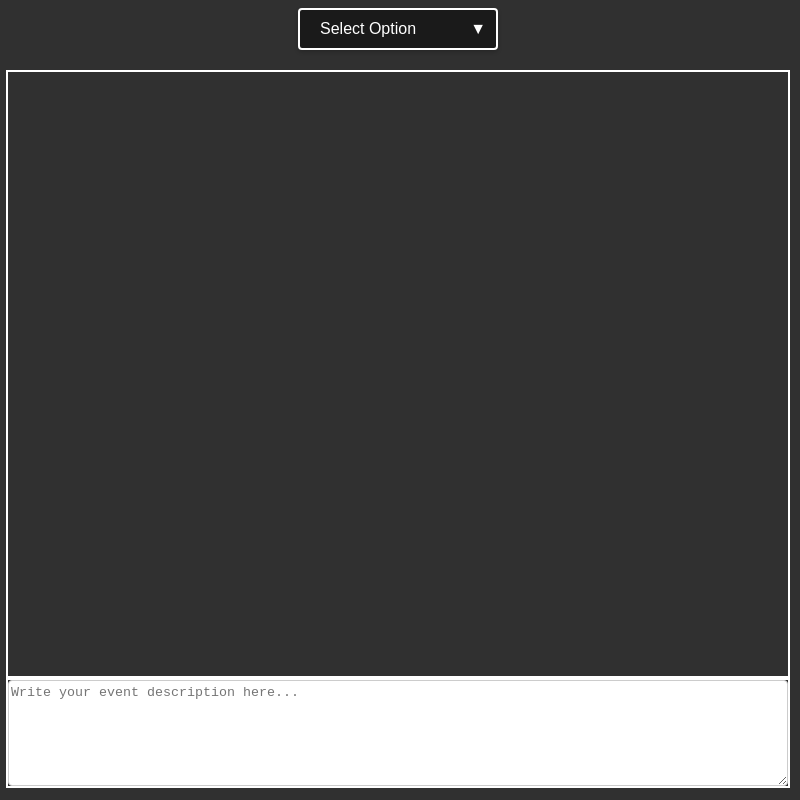
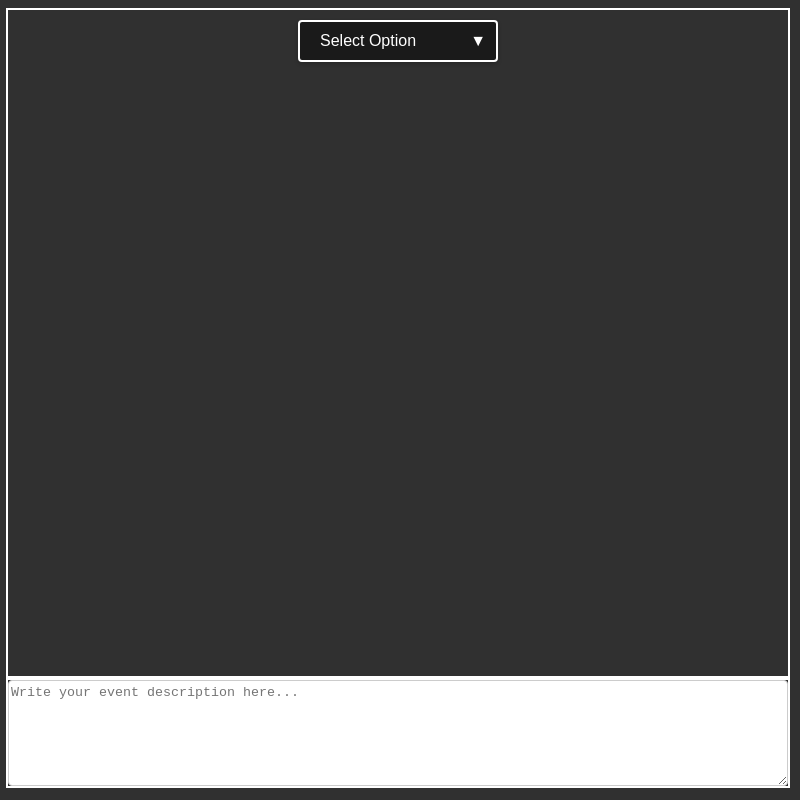
Before and after one commit to atomicgamedeveloper/CalendarMe-UI, an Electron app: page index.html in a window 800 px wide. Drawn offline with Linux system fonts and the light colour scheme; no server answers.

Commit message:
Moved dropdown menu into chat window

```diff
--- a/index.html
+++ b/index.html
@@ -15,13 +15,13 @@
 
 <body>
     <div id="flex-container">
-        <div id="calendar-select">
-            <div class="dropdown">
-                <button id="dropdownBtn" class="dropdown-button">Select Option</button>
-                <div id="dropdownContent" class="dropdown-content"></div>
+        <div id="chat-history">
+            <div id="calendar-select">
+                <div class="dropdown">
+                    <button id="dropdownBtn" class="dropdown-button">Select Option</button>
+                    <div id="dropdownContent" class="dropdown-content"></div>
+                </div>
             </div>
-        </div>
-        <div id="chat-history">
         </div>
         <div id="user-input-section">
             <textarea id="text-input-box" placeholder="Write your event description here..." rows="4"
--- a/interaction.js
+++ b/interaction.js
@@ -19,8 +19,6 @@ let textInputBox = document.getElementById('text-input-box')
 let chatHistory = document.getElementById('chat-history')
 
 let calendarId = 'primary';
-let options;
-
 const dropdownBtn = document.getElementById('dropdownBtn');
 const dropdownContent = document.getElementById('dropdownContent');
 
--- a/styles.css
+++ b/styles.css
@@ -50,6 +50,7 @@ p {
 .dropdown {
     position: relative;
     display: inline-block;
+    margin: 10px;
 }
 
 .dropdown-button {
```
